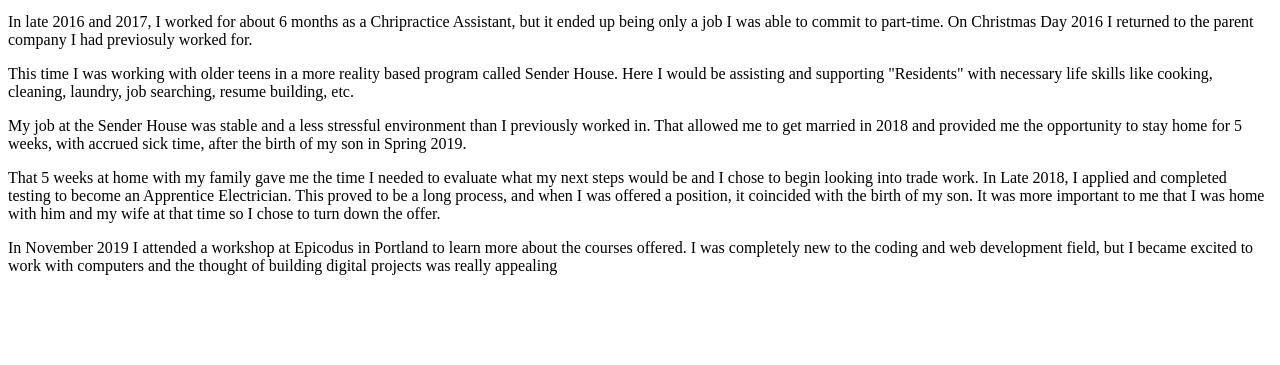
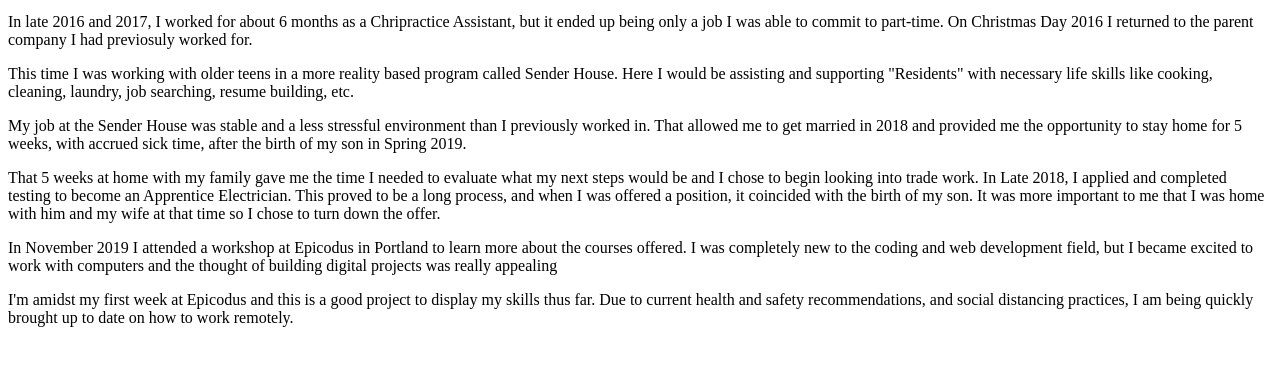
Before and after one commit to bowty14/Project-Aboutme, a plain HTML site: page index.html in a window 1280 px wide. Shown: the part 119-484 px from the top of the page. Drawn offline with Linux system fonts and the light colour scheme.

Commit message:
Complete my bio sections

```diff
--- a/index.html
+++ b/index.html
@@ -23,6 +23,8 @@
       <p>In November 2019 I attended a workshop at Epicodus in Portland to learn more about the courses offered. I was completely
       new to the coding and web development field, but I became excited to work with computers and the thought of building
       digital projects was really appealing</p>
+
+      <p>I'm amidst my first week at Epicodus and this is a good project to display my skills thus far.  Due to current health and safety recommendations, and social distancing practices, I am being quickly brought up to date on how to work remotely.</p>
   </body>
 
 
```
